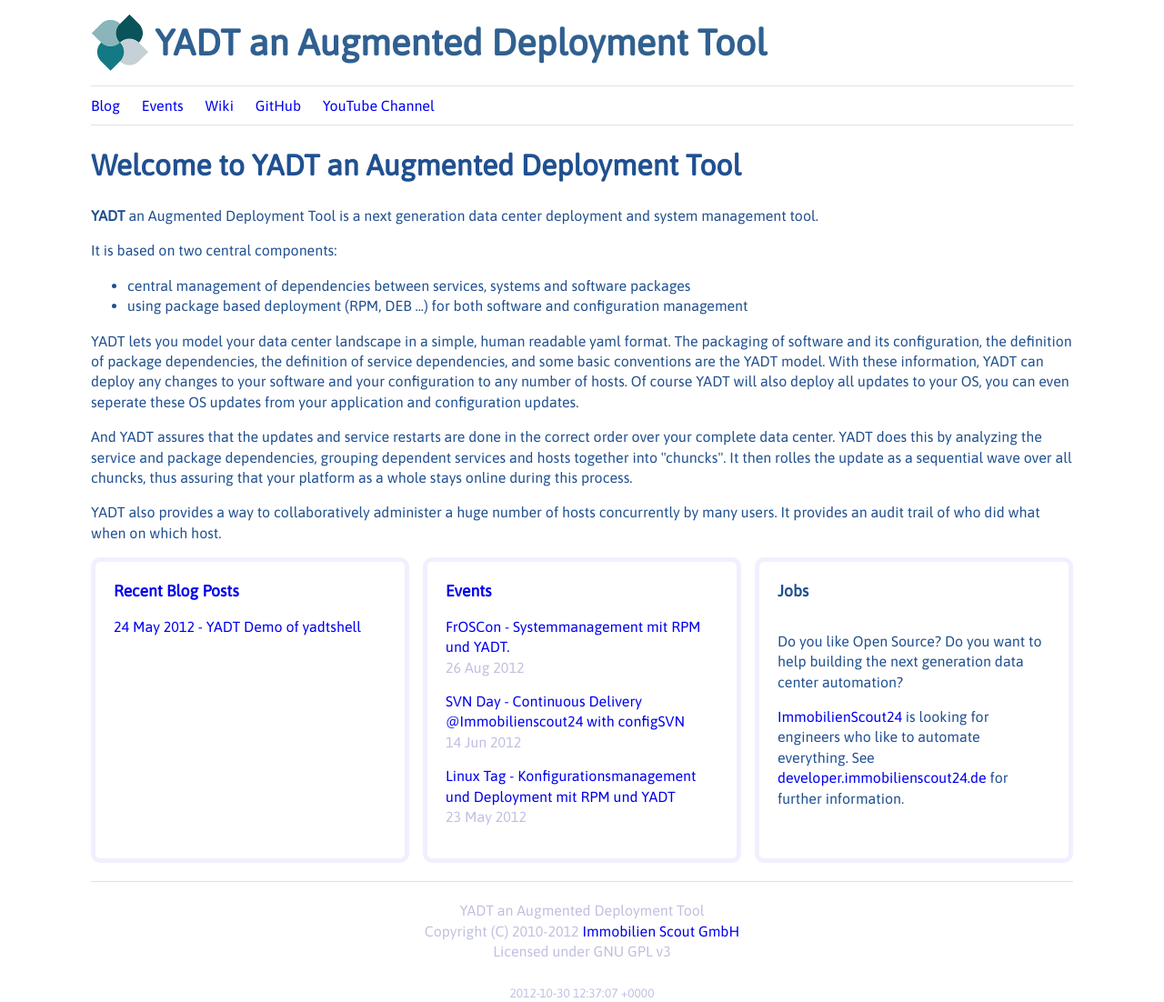
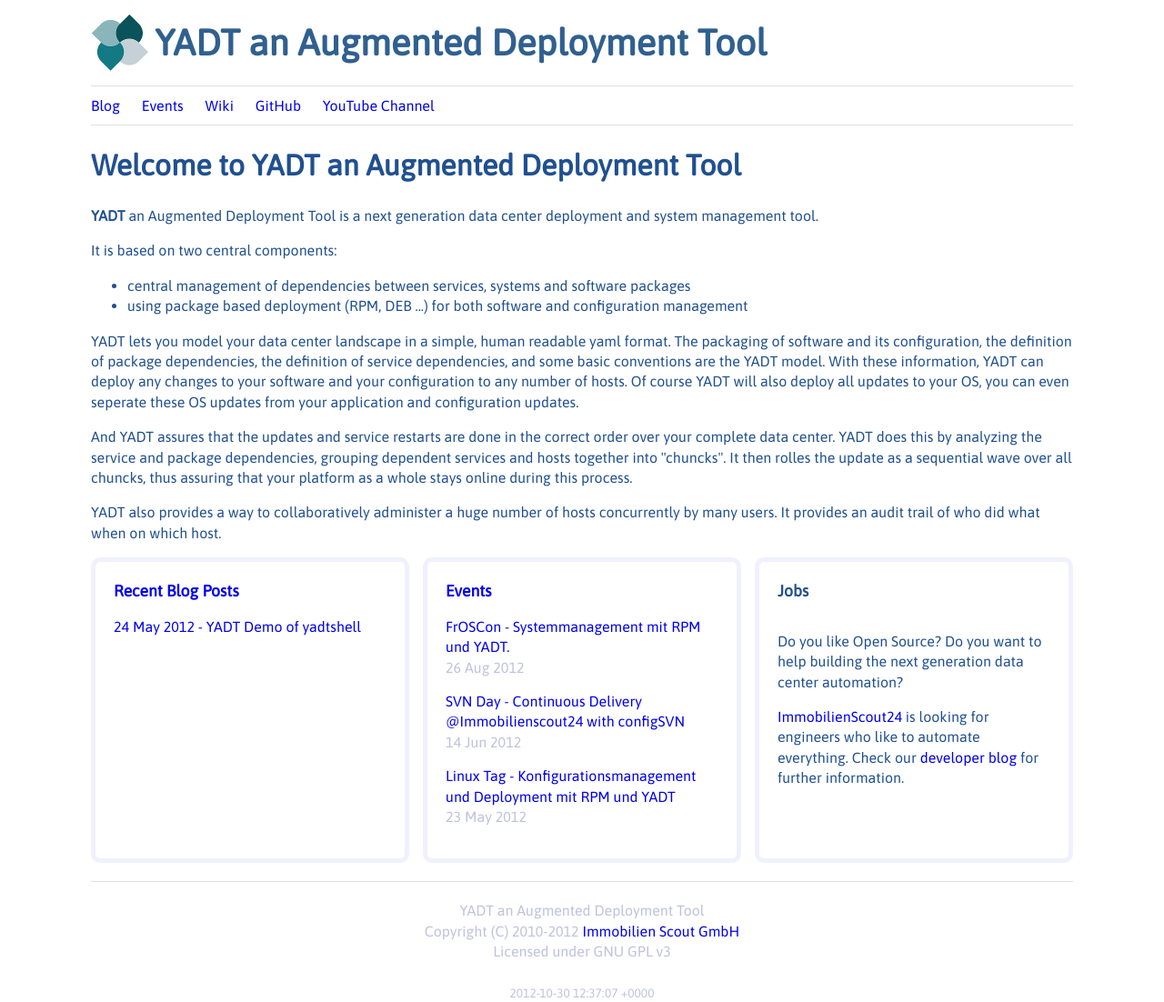
Before and after one commit to yadt/yadt.github.com, a Jekyll site: the page built from index.html, in a window 1280 px wide. Shown: the whole page at 91% size. Built offline with Jekyll 4.4.1, drawn with Linux system fonts in a browser that asks for light colours.

Commit message:
long non-braking URL looks bad, try text instead

```diff
--- a/index.html
+++ b/index.html
@@ -58,7 +58,7 @@
         </p>
         <p>
             <a href="http://www.immobilienscout24.de" target="_blank">ImmobilienScout24</a> is looking for engineers who like to automate everything.
-            See <a href="http://developer.immobilienscout24.de/engineering/jobs-kein-kalter-kaffee/" target="_blank">developer.immobilienscout24.de</a> for further information.
+            Check our <a href="http://developer.immobilienscout24.de/engineering/jobs-kein-kalter-kaffee/" target="_blank">developer blog</a> for further information.
         </p>
     </div>
 </div>
```
